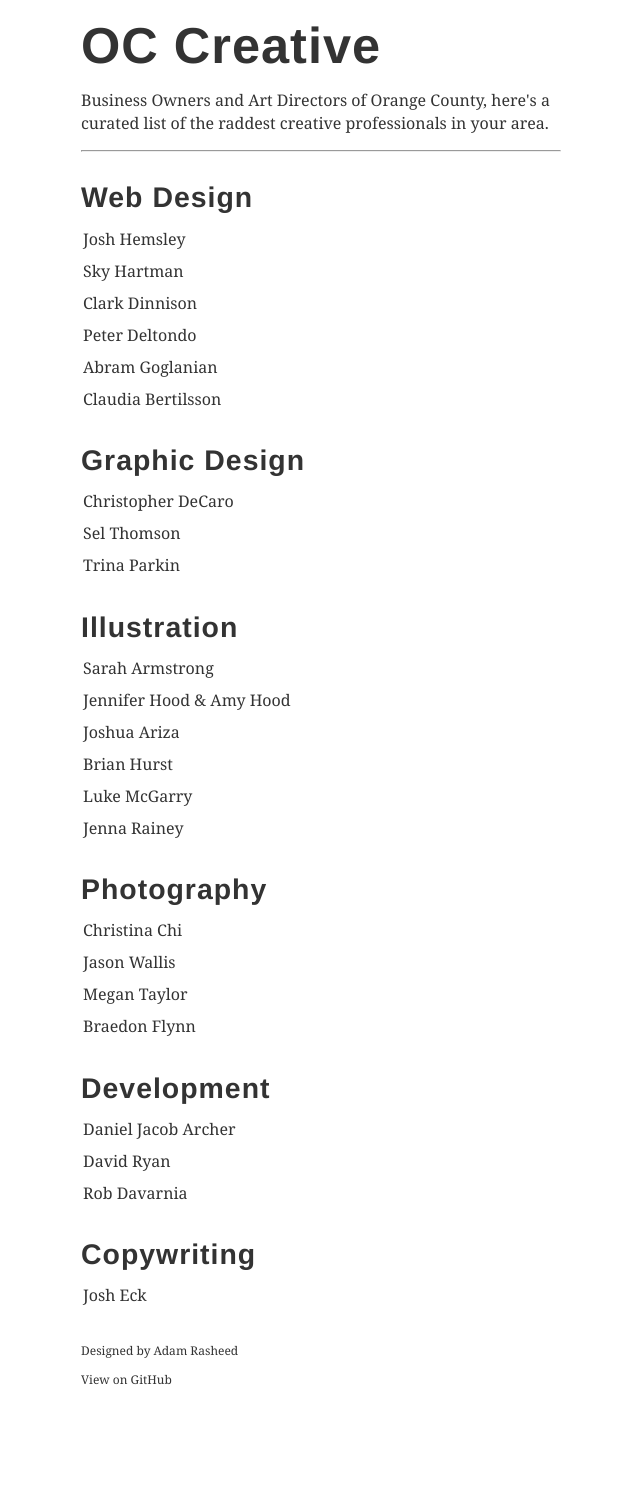
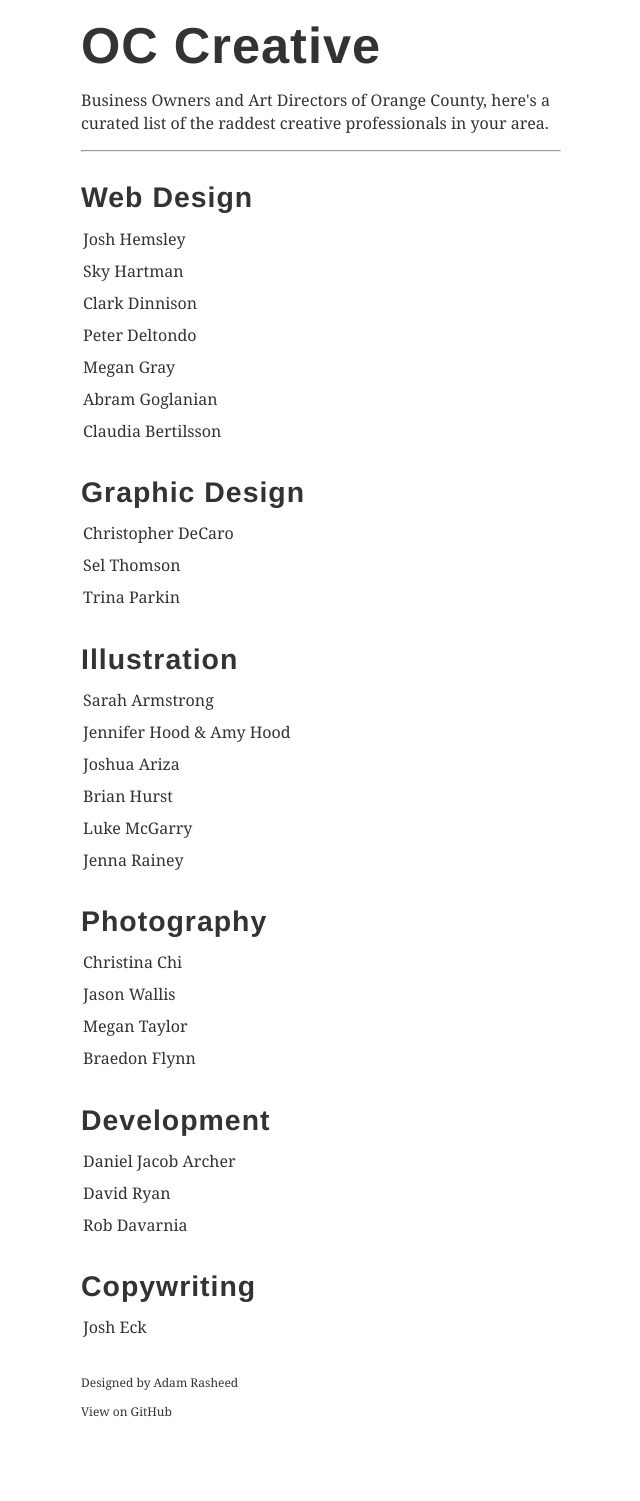
Before and after one commit to adamrasheed/occ, a Jekyll site: the page built from index.html, in a window 1280 px wide. Shown: the whole page, without its empty margins (319-959 px from the left). Built offline with Jekyll 4.4.1, drawn with Linux system fonts in a browser that asks for light colours; nearby versions of some CDN libraries; before the commit the page ends 1469 px from its top, so only the background shows below that.

Commit message:
added Megan Gray

```diff
--- a/_data/web-design.yml
+++ b/_data/web-design.yml
@@ -10,6 +10,9 @@
 - name: Peter Deltondo
   src: http://peterdeltondo.com
 
+- name: Megan Gray
+  src: http://houseofgrays.com
+
 - name: Abram Goglanian
   src: http://www.abramgoglanian.com/work/
 
```
